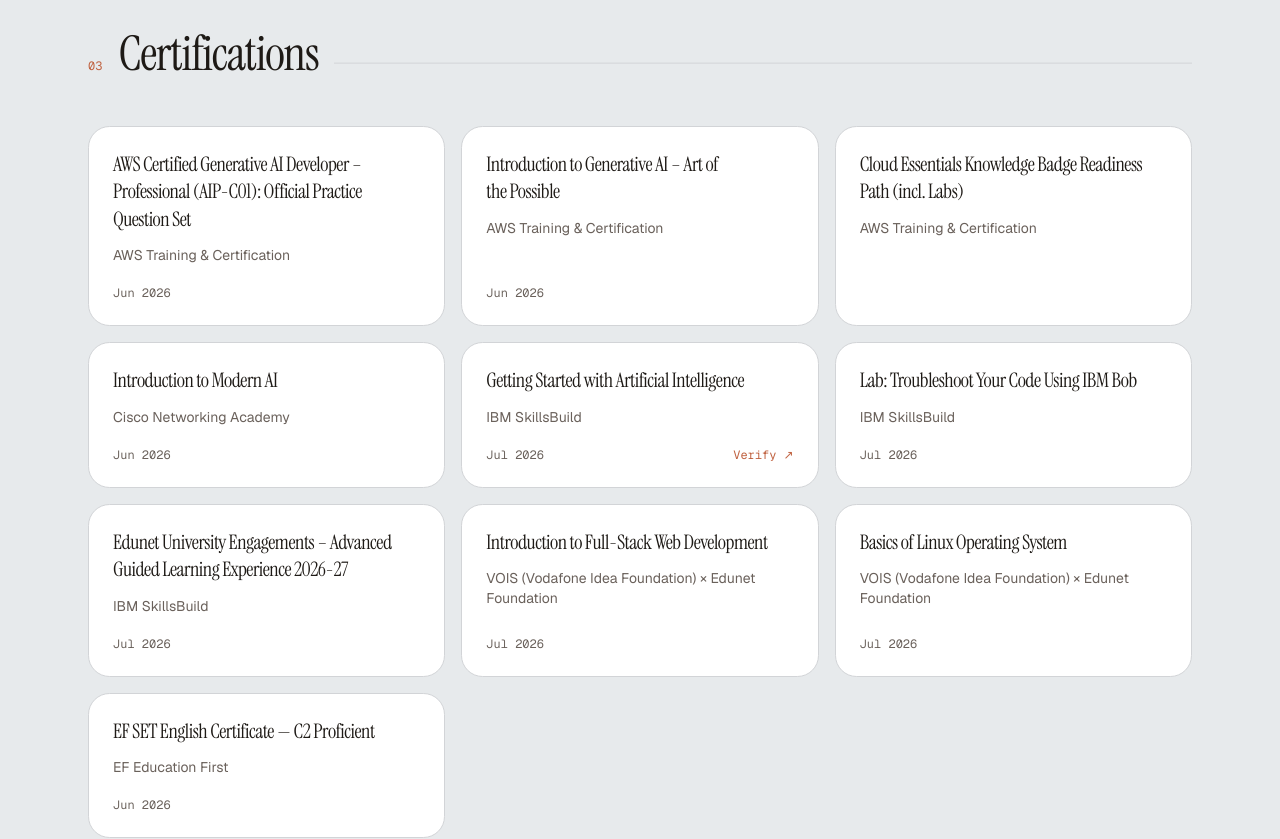
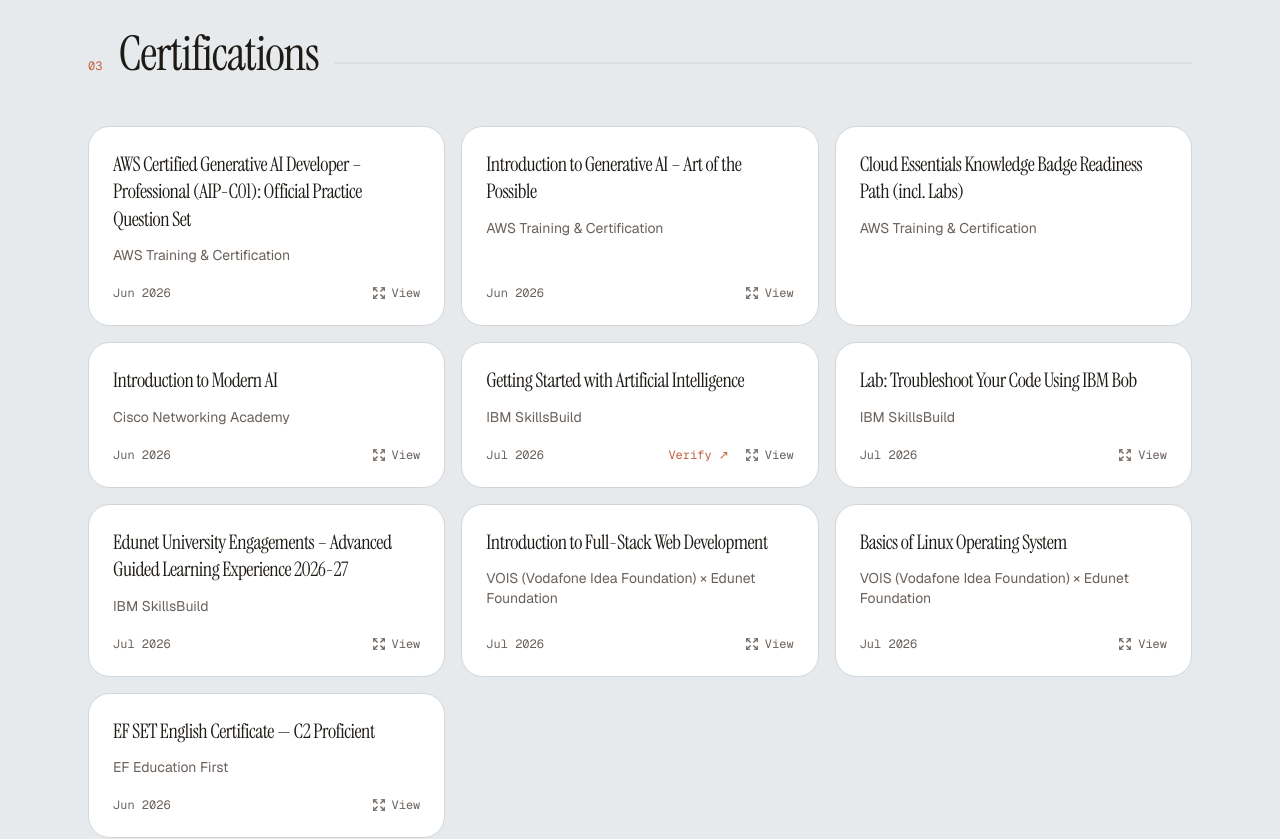
Before and after one commit to Harunrashid444/My-Portfolio-Website, a Next.js app: page / in a window 1280 px wide. Shown: the part 2440-3279 px from the top of the page. Built offline with nearby package versions, Linux system fonts and the light colour scheme.

Commit message:
Open each certificate when its card is clicked

```diff
--- a/components/certifications.tsx
+++ b/components/certifications.tsx
@@ -1,46 +1,77 @@
 import { Reveal } from '@/components/reveal'
 import { SectionHeading } from '@/components/section-heading'
+import { CertificateCard, type Certificate } from '@/components/certificate-card'
+import awsGenaiDeveloperPractice from '@/public/certificates/aws-genai-developer-practice.jpg'
+import awsIntroGenerativeAi from '@/public/certificates/aws-intro-generative-ai.jpg'
+import ciscoIntroModernAi from '@/public/certificates/cisco-intro-modern-ai.jpg'
+import ibmGettingStartedAi from '@/public/certificates/ibm-getting-started-ai.jpg'
+import ibmLabIbmBob from '@/public/certificates/ibm-lab-ibm-bob.jpg'
+import ibmEdunetGuidedLearning from '@/public/certificates/ibm-edunet-guided-learning.jpg'
+import voisIntroFullStack from '@/public/certificates/vois-intro-full-stack.jpg'
+import voisBasicsOfLinux from '@/public/certificates/vois-basics-of-linux.jpg'
+import efSetEnglish from '@/public/certificates/ef-set-english.jpg'
 
-const certifications = [
+const certifications: Certificate[] = [
   {
     title: 'AWS Certified Generative AI Developer – Professional (AIP-C01): Official Practice Question Set',
     issuer: 'AWS Training & Certification',
     date: 'Jun 2026',
+    image: awsGenaiDeveloperPractice,
   },
   {
     title: 'Introduction to Generative AI – Art of the Possible',
     issuer: 'AWS Training & Certification',
     date: 'Jun 2026',
+    image: awsIntroGenerativeAi,
   },
   {
     title: 'Cloud Essentials Knowledge Badge Readiness Path (incl. Labs)',
     issuer: 'AWS Training & Certification',
     date: null,
   },
-  { title: 'Introduction to Modern AI', issuer: 'Cisco Networking Academy', date: 'Jun 2026' },
+  {
+    title: 'Introduction to Modern AI',
+    issuer: 'Cisco Networking Academy',
+    date: 'Jun 2026',
+    image: ciscoIntroModernAi,
+  },
   {
     title: 'Getting Started with Artificial Intelligence',
     issuer: 'IBM SkillsBuild',
     date: 'Jul 2026',
     href: 'https://www.credly.com/badges/0cd5c8b4-74ee-4251-a882-f00f0bcd839b',
+    image: ibmGettingStartedAi,
   },
-  { title: 'Lab: Troubleshoot Your Code Using IBM Bob', issuer: 'IBM SkillsBuild', date: 'Jul 2026' },
+  {
+    title: 'Lab: Troubleshoot Your Code Using IBM Bob',
+    issuer: 'IBM SkillsBuild',
+    date: 'Jul 2026',
+    image: ibmLabIbmBob,
+  },
   {
     title: 'Edunet University Engagements – Advanced Guided Learning Experience 2026-27',
     issuer: 'IBM SkillsBuild',
     date: 'Jul 2026',
+    image: ibmEdunetGuidedLearning,
   },
   {
     title: 'Introduction to Full-Stack Web Development',
     issuer: 'VOIS (Vodafone Idea Foundation) × Edunet Foundation',
     date: 'Jul 2026',
+    image: voisIntroFullStack,
   },
   {
     title: 'Basics of Linux Operating System',
     issuer: 'VOIS (Vodafone Idea Foundation) × Edunet Foundation',
     date: 'Jul 2026',
+    image: voisBasicsOfLinux,
   },
-  { title: 'EF SET English Certificate — C2 Proficient', issuer: 'EF Education First', date: 'Jun 2026' },
+  {
+    title: 'EF SET English Certificate — C2 Proficient',
+    issuer: 'EF Education First',
+    date: 'Jun 2026',
+    image: efSetEnglish,
+  },
 ]
 
 export function Certifications() {
@@ -56,25 +87,7 @@
         {certifications.map((cert, i) => (
           <li key={cert.title}>
             <Reveal delay={(i % 3) * 80} className="h-full">
-              <div className="flex h-full flex-col rounded-2xl border border-border bg-card p-6 transition-colors hover:border-accent/50">
-                <p className="text-pretty font-serif text-xl leading-snug tracking-tight">
-                  {cert.title}
-                </p>
-                <p className="mt-3 text-sm text-muted-foreground">{cert.issuer}</p>
-                <div className="mt-auto flex items-center justify-between gap-3 pt-5 font-mono text-xs text-muted-foreground">
-                  <span>{cert.date}</span>
-                  {cert.href && (
-                    <a
-                      href={cert.href}
-                      target="_blank"
-                      rel="noopener noreferrer"
-                      className="text-accent underline-offset-4 hover:underline"
-                    >
-                      Verify ↗
-                    </a>
-                  )}
-                </div>
-              </div>
+              <CertificateCard cert={cert} />
             </Reveal>
           </li>
         ))}
```
